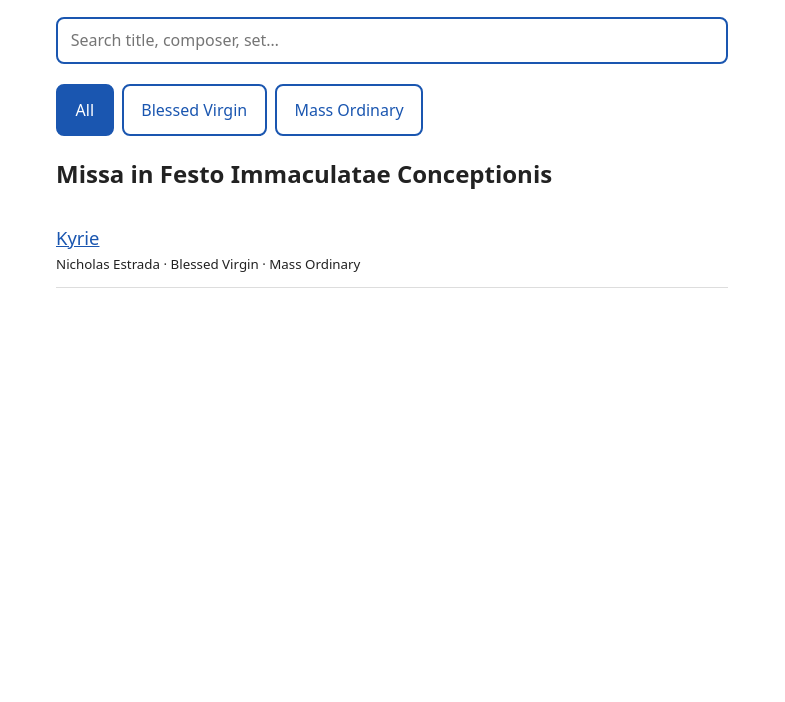
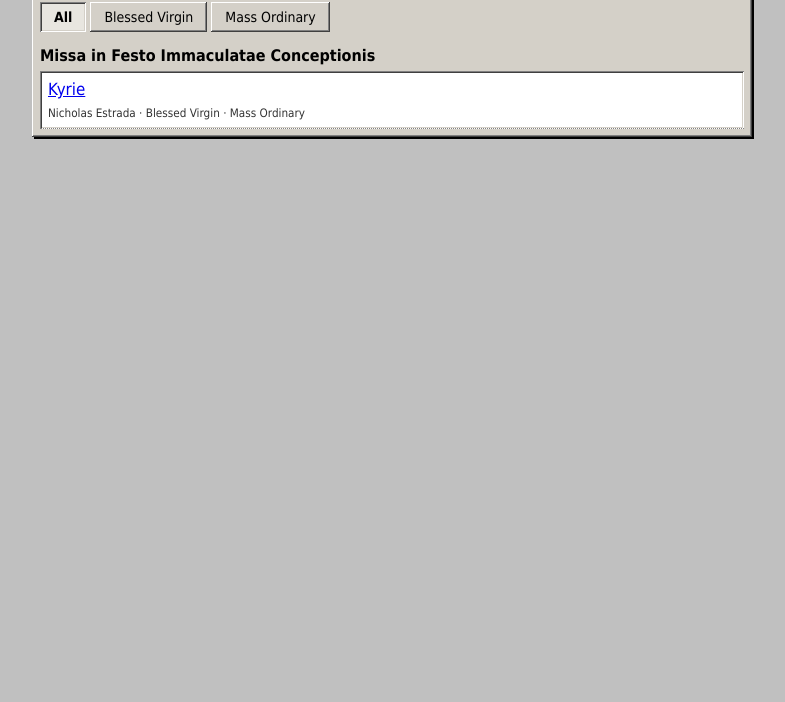
Before and after one commit to estradanic/choir-practice, an Astro site: page / in a window 1280 px wide. Shown: the part 98-800 px from the top of the page, without its empty margins (248-1033 px from the left). Built offline with nearby package versions, Linux system fonts and the light colour scheme; Astro itself is replaced by a stand-in of ours.

Commit message:
Group piece page into boxes; Windows 2000 styling

```diff
--- a/src/layouts/Layout.astro
+++ b/src/layouts/Layout.astro
@@ -8,19 +8,31 @@ const { title } = Astro.props;
     <meta name="robots" content="noindex, nofollow" />
     <title>{title}</title>
     <style is:global>
-      body { font-family: system-ui, sans-serif; max-width: 42rem; margin: 0 auto; padding: 1rem; line-height: 1.5; color: #222; }
-      a { color: #1a56b0; }
-      nav.tabs { display: flex; flex-wrap: wrap; gap: .5rem; margin: 1rem 0; }
-      nav.tabs button { font: inherit; padding: .75rem 1.1rem; border: 2px solid #1a56b0; background: #fff; color: #1a56b0; border-radius: .5rem; cursor: pointer; }
-      nav.tabs button[aria-selected=true] { background: #1a56b0; color: #fff; }
-      audio { width: 100%; margin: .5rem 0; }
-      .video { display: block; width: 100%; max-width: 480px; margin: 0 auto; aspect-ratio: 832/1078; background: #000; }
-      details summary { cursor: pointer; margin: .5rem 0; }
-      object.pdf { width: 100%; height: 75vh; border: 1px solid #ddd; margin: .5rem 0; }
-            .btn { display: inline-block; padding: .75rem 1.1rem; border: 2px solid #1a56b0; border-radius: .5rem; text-decoration: none; margin: .25rem 0; }
-      ul.list { list-style: none; padding: 0; }
-      ul.list li { padding: .75rem 0; border-bottom: 1px solid #ddd; }
-      ul.list a { font-size: 1.15rem; }
+      :root { --face: #d4d0c8; --hi: #fff; --mid: #808080; --dark: #404040; --navy: #0a246a; --raised: inset -1px -1px var(--dark), inset 1px 1px var(--hi), inset -2px -2px var(--mid), inset 2px 2px var(--face); --sunken: inset 1px 1px var(--mid), inset -1px -1px var(--hi), inset 2px 2px var(--dark), inset -2px -2px var(--face); }
+      html { background: #c0c0c0; }
+      body { font: 13px/1.45 Tahoma, Verdana, "Segoe UI", Arial, sans-serif; max-width: 44rem; margin: 12px auto; padding: 0 8px 8px; background: var(--face); color: #000; box-shadow: var(--raised), 2px 2px 0 #000; }
+      @media (min-width: 600px) { body { font-size: 14px; } }
+      h1 { margin: 0 -8px 8px; padding: 4px 8px; font-size: 1.1rem; color: #fff; background: linear-gradient(90deg, var(--navy), #a6caf0); }
+      h2 { font-size: 1rem; margin: 12px 0 4px; }
+      a { color: #0000ee; }
+      small { color: #333; }
+      button, .btn { font: inherit; color: #000; background: var(--face); border: 0; padding: 5px 14px; box-shadow: var(--raised); cursor: pointer; text-decoration: none; display: inline-block; }
+      button:active, .btn:active { box-shadow: var(--sunken); padding: 6px 13px 4px 15px; }
+      button:focus-visible, .btn:focus-visible, summary:focus-visible { outline: 1px dotted #000; outline-offset: -4px; }
+      nav.tabs { display: flex; flex-wrap: wrap; gap: 4px; margin: 8px 0; }
+      nav.tabs button[aria-selected=true] { box-shadow: var(--sunken); font-weight: bold; background: #e8e6e0; }
+      input[type=search] { font: inherit; background: #fff; border: 0; box-shadow: var(--sunken); padding: 5px 6px; }
+      audio { width: 100%; display: block; }
+      .video { display: block; width: 100%; max-width: 480px; margin: 0 auto; aspect-ratio: 832/1078; background: #000; box-shadow: var(--sunken); }
+      .box { margin: 12px 0; padding: 0 0 8px; box-shadow: var(--raised); background: var(--face); }
+      .box > * { margin-left: 8px; margin-right: 8px; }
+      .box > h2 { margin: 0 0 8px; padding: 3px 8px; font-size: 1rem; color: #fff; background: linear-gradient(90deg, var(--navy), #a6caf0); }
+      .actions { display: flex; flex-wrap: wrap; gap: 6px; margin-top: 8px; margin-bottom: 0; padding-top: 8px; border-top: 1px solid var(--mid); box-shadow: 0 1px 0 var(--hi) inset; }
+      details summary { cursor: pointer; padding: 2px 0; }
+      object.pdf { width: 100%; height: 75vh; box-shadow: var(--sunken); background: #fff; margin: 6px 0; }
+      ul.list { list-style: none; padding: 0; margin: 0; background: #fff; box-shadow: var(--sunken); }
+      ul.list li { padding: 6px 8px; border-bottom: 1px dotted var(--mid); }
+      ul.list a { font-size: 1.05rem; }
       [hidden] { display: none !important; }
     </style>
   </head>
--- a/src/pages/index.astro
+++ b/src/pages/index.astro
@@ -16,7 +16,7 @@ const groups = [...sets.entries()]
 ---
 <Layout title="Choir Practice">
   <h1>Choir Practice</h1>
-  <input type="search" data-search placeholder="Search title, composer, set…" aria-label="Search pieces" />
+  <input type="search" data-search style="width:100%;box-sizing:border-box;margin:4px 0" placeholder="Search title, composer, set…" aria-label="Search pieces" />
   {tags.length > 0 && (
     <nav class="tabs" aria-label="Filter by tag">
       <button data-filter="" aria-selected="true">All</button>
@@ -59,6 +59,3 @@ const groups = [...sets.entries()]
   }));
   input?.addEventListener('input', apply);
 </script>
-<style>
-  [data-search] { width: 100%; box-sizing: border-box; font: inherit; padding: .6rem .8rem; margin: .5rem 0 .25rem; border: 2px solid #1a56b0; border-radius: .5rem; }
-</style>
```
Also changed, not shown: src/pages/pieces/[slug].astro (+25 -17 lines).
